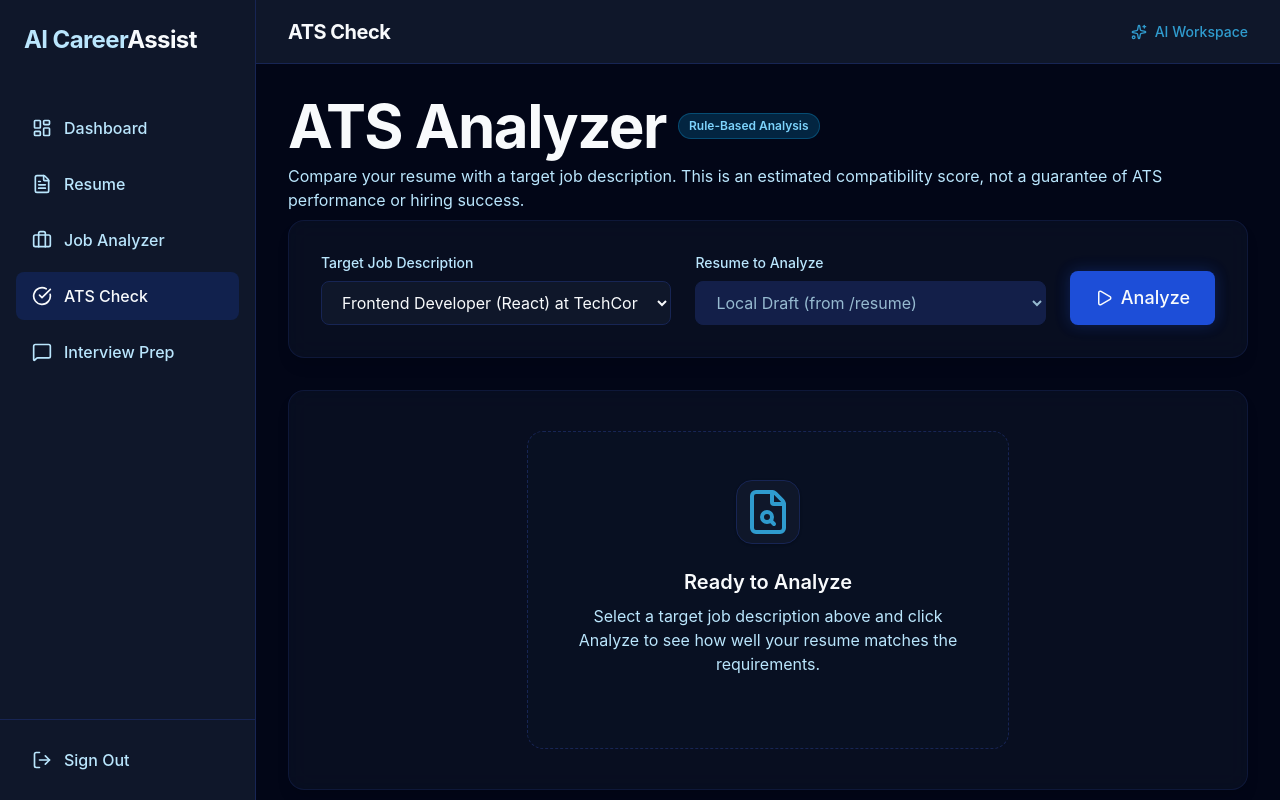
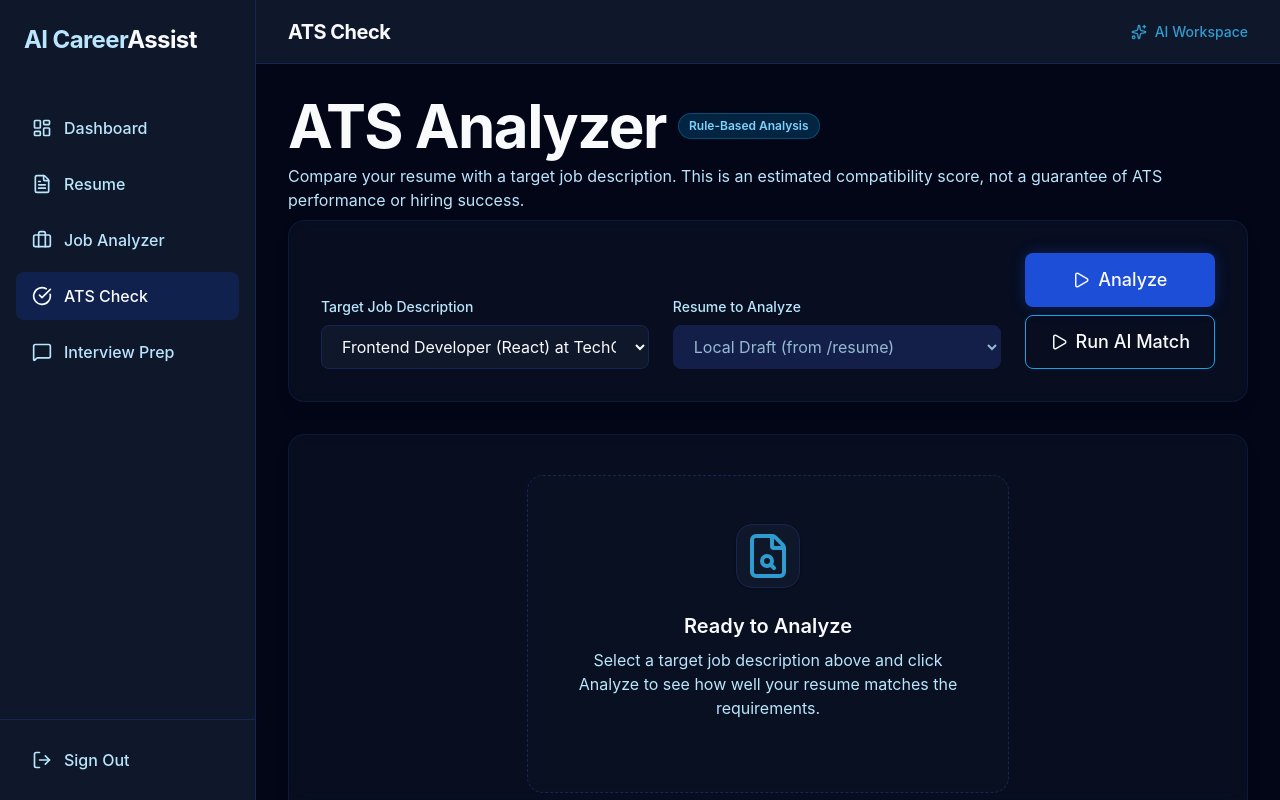
Before and after one commit to indrajit1306/AI-Career-Assistant, a React (Vite) app: page /ats in a window 1280 px wide. Built offline with nearby package versions, Linux system fonts and the light colour scheme.

Commit message:
feat: add core UI components, pages, and AI services for resume, interview, and job analysis features

```diff
--- a/src/components/ats/ATSSelectors.tsx
+++ b/src/components/ats/ATSSelectors.tsx
@@ -12,6 +12,8 @@ interface Props {
   onJobSelect: (id: string) => void;
   onAnalyze: () => void;
   isAnalyzing: boolean;
+  onRunAIMatch: () => void;
+  isMatchingAI: boolean;
   resumeData: ResumeData;
 }
 
@@ -21,6 +23,8 @@ export const ATSSelectors: React.FC<Props> = ({
   onJobSelect,
   onAnalyze,
   isAnalyzing,
+  onRunAIMatch,
+  isMatchingAI,
   resumeData
 }) => {
   return (
@@ -68,11 +72,12 @@ export const ATSSelectors: React.FC<Props> = ({
           </select>
         </div>
 
+        <div className="flex flex-col gap-2 w-full md:w-auto">
           <Button
             onClick={onAnalyze}
             disabled={!selectedJobId || isAnalyzing}
             size="lg"
-          className="w-full md:w-auto min-w-[140px] flex gap-2"
+            className="w-full min-w-[140px] flex gap-2"
           >
             {isAnalyzing ? (
               <>
@@ -85,6 +90,26 @@ export const ATSSelectors: React.FC<Props> = ({
               </>
             )}
           </Button>
+
+          <Button
+            onClick={onRunAIMatch}
+            disabled={!selectedJobId || isMatchingAI}
+            variant="outline"
+            size="lg"
+            className="w-full min-w-[140px] flex gap-2 border-brand-500 text-brand-400 hover:bg-brand-500/10"
+          >
+            {isMatchingAI ? (
+              <>
+                <span className="w-5 h-5 border-2 border-brand-500/30 border-t-brand-500 rounded-full animate-spin"></span>
+                Matching...
+              </>
+            ) : (
+              <>
+                <Play size={18} /> Run AI Match
+              </>
+            )}
+          </Button>
+        </div>
       </div>
     </GlassCard>
   );
```
Lines whose indentation alone changed are shown as unchanged.
